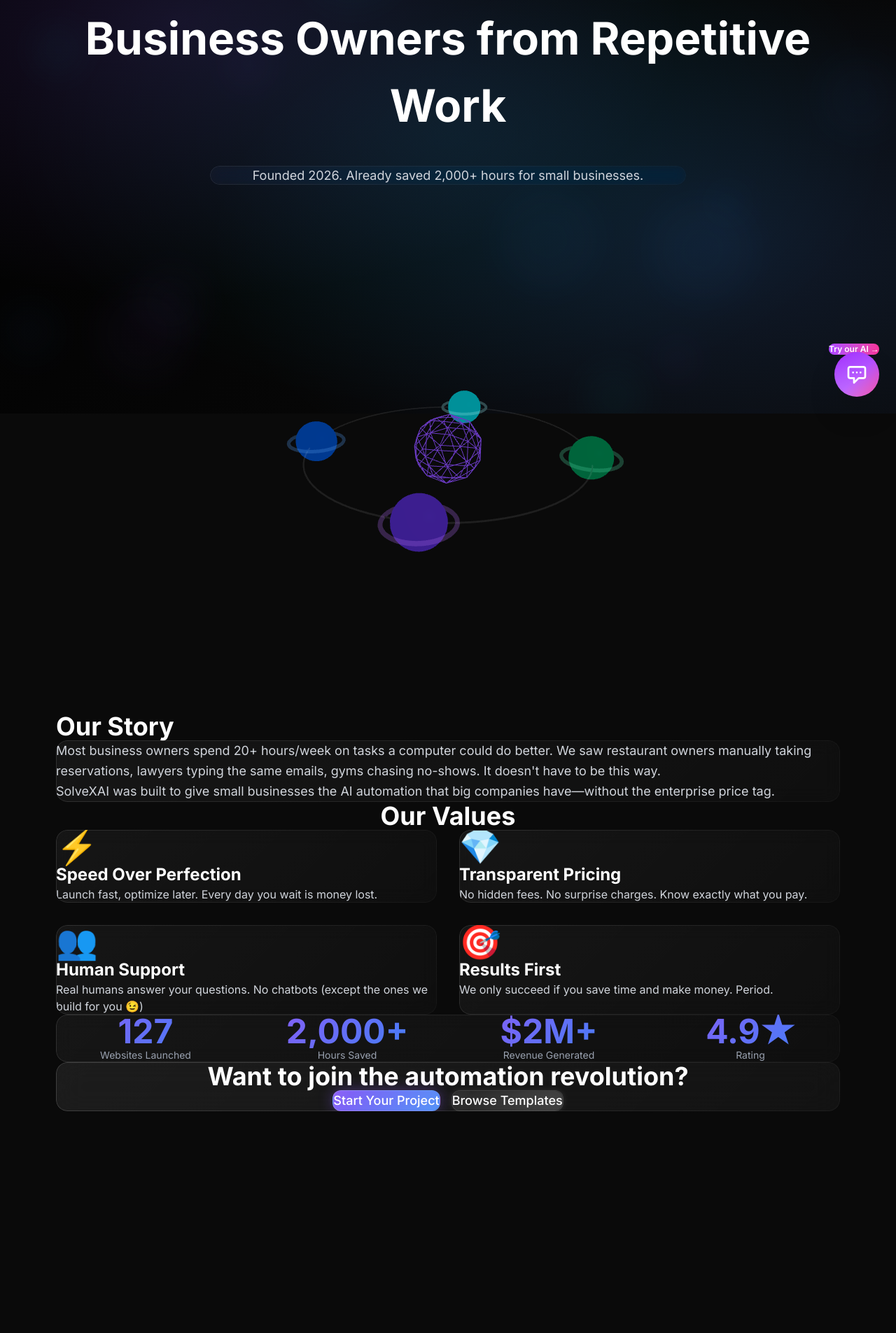
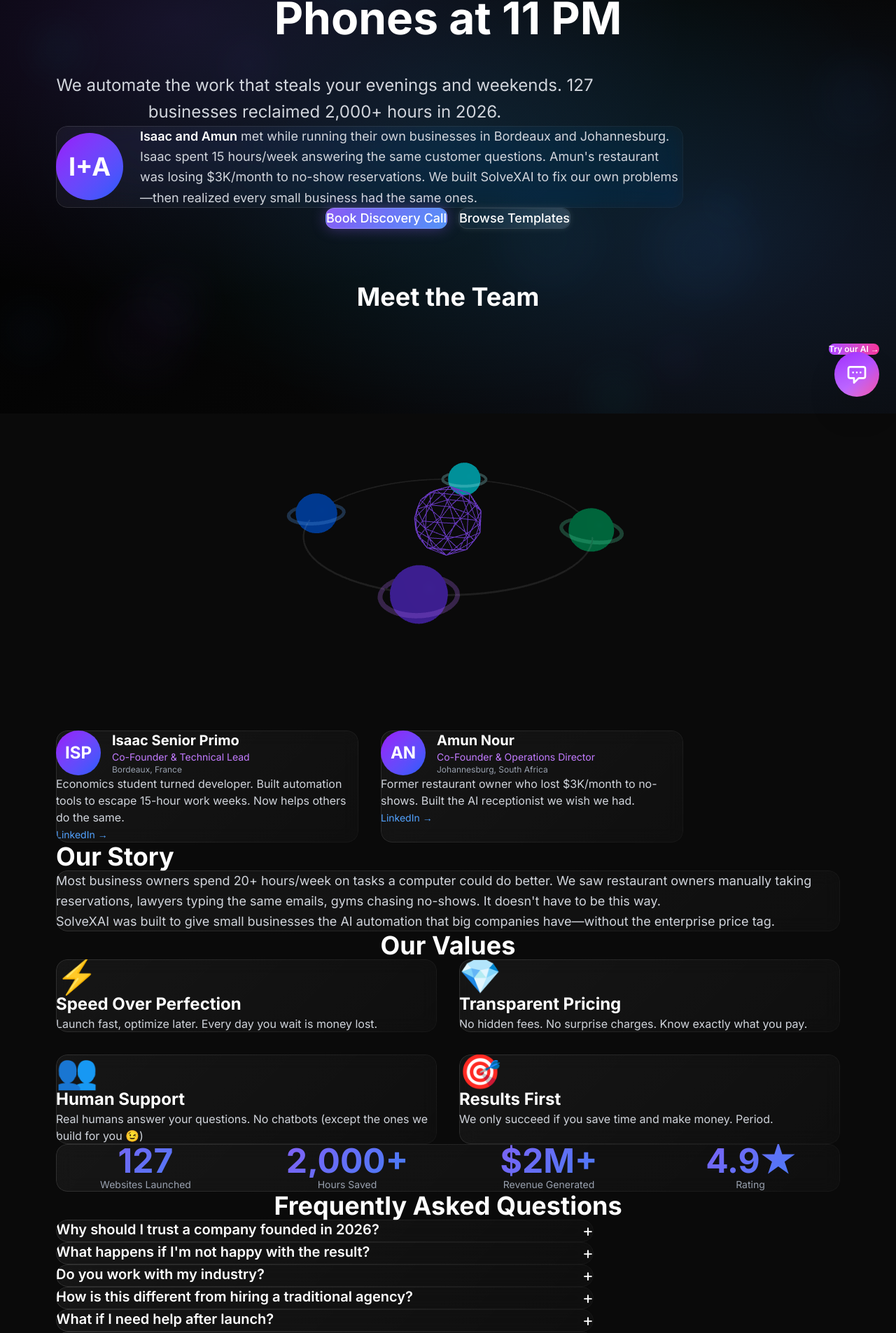
Before and after one commit to IsaacWebDev/solvexai-website, a Next.js app: page /about in a window 1280 px wide. Shown: the part 209-2114 px from the top of the page at 70% size. Before the commit the page ends 1925 px from the top, so only its background shows below. Built offline with nearby package versions, Linux system fonts and the light colour scheme.

Commit message:
About page upgrade: pain-focused hero, founder context, Meet the Team with 3D orbit, FAQ section

```diff
--- a/app/about/page.tsx
+++ b/app/about/page.tsx
@@ -1,6 +1,6 @@
 'use client'
 
-import React from 'react'
+import React, { useState } from 'react'
 import { Navigation } from '@/components/Navigation'
 import { AnimatedGradientMesh } from '@/components/AnimatedGradientMesh'
 import { TeamOrbit3D } from '@/components/3d/TeamOrbit3D'
@@ -31,31 +31,82 @@
           >
             <h1 className="font-bold" style={{
               fontSize: typography.h1,
-              marginBottom: spacing.element.margin
+              marginBottom: spacing.element.margin,
+              lineHeight: '1.2'
             }}>
-              We're on a Mission to Free Business Owners from Repetitive Work
+              You Shouldn't Be Answering Phones at 11 PM
             </h1>
-            <div style={{
-              maxWidth: containers.text,
-              margin: '0 auto'
-            }}>
-              <LiquidGlassCard intensity="light" className="p-8">
-                <p className="text-gray-300" style={{ fontSize: typography.body }}>
-                  Founded 2026. Already saved 2,000+ hours for small businesses.
+            <p className="text-2xl text-gray-300 mb-8 max-w-3xl mx-auto" style={{ lineHeight: '1.6' }}>
+              We automate the work that steals your evenings and weekends. 127 businesses reclaimed 2,000+ hours in 2026.
             </p>
+
+            {/* Founder Context */}
+            <div className="max-w-4xl mx-auto mb-12">
+              <LiquidGlassCard intensity="medium" className="p-8">
+                <div className="flex flex-col md:flex-row items-center gap-6 text-left">
+                  <div className="flex-shrink-0">
+                    <div className="w-24 h-24 rounded-full bg-gradient-to-br from-purple-600 to-blue-600 flex items-center justify-center text-4xl font-bold">
+                      I+A
+                    </div>
+                  </div>
+                  <div>
+                    <p className="text-lg text-gray-300 leading-relaxed">
+                      <span className="font-semibold text-white">Isaac and Amun</span> met while running their own businesses in Bordeaux and Johannesburg.
+                      Isaac spent 15 hours/week answering the same customer questions. Amun's restaurant was losing $3K/month to no-show reservations.
+                      We built SolveXAI to fix our own problems—then realized every small business had the same ones.
+                    </p>
+                  </div>
+                </div>
               </LiquidGlassCard>
+            </div>
+
+            {/* Dual CTAs */}
+            <div className="flex flex-col sm:flex-row gap-4 justify-center">
+              <Link href="/contact">
+                <LiquidGlassButton variant="primary" size="lg">
+                  Book Discovery Call
+                </LiquidGlassButton>
+              </Link>
+              <Link href="/templates">
+                <LiquidGlassButton variant="secondary" size="lg">
+                  Browse Templates
+                </LiquidGlassButton>
+              </Link>
             </div>
           </motion.div>
 
+          {/* Meet the Team - 3D Orbit + Profiles */}
+          <section className="mb-24">
+            <h2 className="text-4xl font-bold text-center mb-12">Meet the Team</h2>
+
             {/* 3D Team Orbit */}
             <motion.div
-            style={{ marginBottom: spacing.content.gap }}
+              className="mb-12"
               initial={{ opacity: 0, scale: 0.9 }}
               animate={{ opacity: 1, scale: 1 }}
               transition={{ duration: 1, delay: 0.3 }}
             >
               <TeamOrbit3D />
             </motion.div>
+
+            {/* Team Member Cards */}
+            <div className="grid grid-cols-1 md:grid-cols-2 gap-8 max-w-4xl mx-auto">
+              <TeamMemberCard
+                name="Isaac Senior Primo"
+                role="Co-Founder & Technical Lead"
+                bio="Economics student turned developer. Built automation tools to escape 15-hour work weeks. Now helps others do the same."
+                location="Bordeaux, France"
+                linkedin="#"
+              />
+              <TeamMemberCard
+                name="Amun Nour"
+                role="Co-Founder & Operations Director"
+                bio="Former restaurant owner who lost $3K/month to no-shows. Built the AI receptionist we wish we had."
+                location="Johannesburg, South Africa"
+                linkedin="#"
+              />
+            </div>
+          </section>
 
           {/* Our Story */}
           <section className="mb-24">
@@ -122,11 +173,43 @@
             </div>
           </LiquidGlassCard>
 
+          {/* FAQ Section */}
+          <section className="mb-24">
+            <h2 className="text-4xl font-bold text-center mb-12">Frequently Asked Questions</h2>
+            <div className="max-w-3xl mx-auto space-y-6">
+              <FAQItem
+                question="Why should I trust a company founded in 2026?"
+                answer="Fair question. We're new as a company, but not new to automation. Isaac and Amun have been building AI tools for their own businesses since 2024. We've already delivered 127 websites and saved clients 2,000+ hours. Plus, we offer a 14-day money-back guarantee—no risk."
+              />
+              <FAQItem
+                question="What happens if I'm not happy with the result?"
+                answer="14-day money-back guarantee, no questions asked. We also offer unlimited revisions during the build process. We don't get paid until you're satisfied."
+              />
+              <FAQItem
+                question="Do you work with my industry?"
+                answer="We've built solutions for restaurants, law firms, gyms, real estate agencies, medical practices, and more. If you have repetitive tasks (bookings, calls, emails), we can automate them. Book a discovery call and we'll show you exactly how."
+              />
+              <FAQItem
+                question="How is this different from hiring a traditional agency?"
+                answer="Traditional agencies take 6-12 weeks and charge $10K-50K. We deliver in 2-7 days for $497-7,997. You get direct access to the founders (text Isaac or Amun anytime), not a ticket system. Maintenance is included, not an extra $500/month."
+              />
+              <FAQItem
+                question="What if I need help after launch?"
+                answer="We're real humans, not outsourced support. Text us directly, and we'll respond within 12 minutes (average). All plans include ongoing support and updates."
+              />
+              <FAQItem
+                question="Can I see examples of your work?"
+                answer="Absolutely. Check out our Templates page to see 8 live demos across different industries. Or book a discovery call and we'll show you case studies from businesses like yours."
+              />
+            </div>
+          </section>
+
           {/* CTA */}
           <LiquidGlassCard intensity="heavy" className="text-center p-12">
             <h2 className="text-4xl font-bold mb-6">
               Want to join the automation revolution?
             </h2>
+            <p className="text-gray-300 text-lg mb-8">Join 127 businesses that reclaimed their time in 2026</p>
             <div className="flex flex-col sm:flex-row gap-4 justify-center">
               <Link href="/contact">
                 <LiquidGlassButton variant="primary" size="lg">
@@ -155,3 +238,65 @@
     </LiquidGlassCard>
   )
 }
+
+function TeamMemberCard({ name, role, bio, location, linkedin }: {
+  name: string;
+  role: string;
+  bio: string;
+  location: string;
+  linkedin: string
+}) {
+  return (
+    <LiquidGlassCard intensity="medium" className="p-8">
+      <div className="flex items-start gap-4 mb-4">
+        <div className="w-16 h-16 rounded-full bg-gradient-to-br from-purple-600 to-blue-600 flex items-center justify-center text-2xl font-bold flex-shrink-0">
+          {name.split(' ').map(n => n[0]).join('')}
+        </div>
+        <div>
+          <h3 className="text-xl font-bold mb-1">{name}</h3>
+          <p className="text-purple-400 text-sm mb-1">{role}</p>
+          <p className="text-gray-400 text-xs">{location}</p>
+        </div>
+      </div>
+      <p className="text-gray-300 mb-4">{bio}</p>
+      <a
+        href={linkedin}
+        target="_blank"
+        rel="noopener noreferrer"
+        className="text-blue-400 hover:text-blue-300 text-sm transition-colors"
+      >
+        LinkedIn →
+      </a>
+    </LiquidGlassCard>
+  )
+}
+
+function FAQItem({ question, answer }: { question: string; answer: string }) {
+  const [isOpen, setIsOpen] = React.useState(false)
+
+  return (
+    <LiquidGlassCard intensity="medium" className="p-6">
+      <button
+        onClick={() => setIsOpen(!isOpen)}
+        className="w-full text-left flex items-start justify-between gap-4"
+      >
+        <h3 className="text-xl font-semibold">{question}</h3>
+        <span className="text-2xl flex-shrink-0 transition-transform" style={{
+          transform: isOpen ? 'rotate(45deg)' : 'rotate(0deg)'
+        }}>
+          +
+        </span>
+      </button>
+      {isOpen && (
+        <motion.div
+          initial={{ opacity: 0, height: 0 }}
+          animate={{ opacity: 1, height: 'auto' }}
+          exit={{ opacity: 0, height: 0 }}
+          className="mt-4 pt-4 border-t border-white/10"
+        >
+          <p className="text-gray-300 leading-relaxed">{answer}</p>
+        </motion.div>
+      )}
+    </LiquidGlassCard>
+  )
+}
```
Lines whose indentation alone changed are shown as unchanged.
